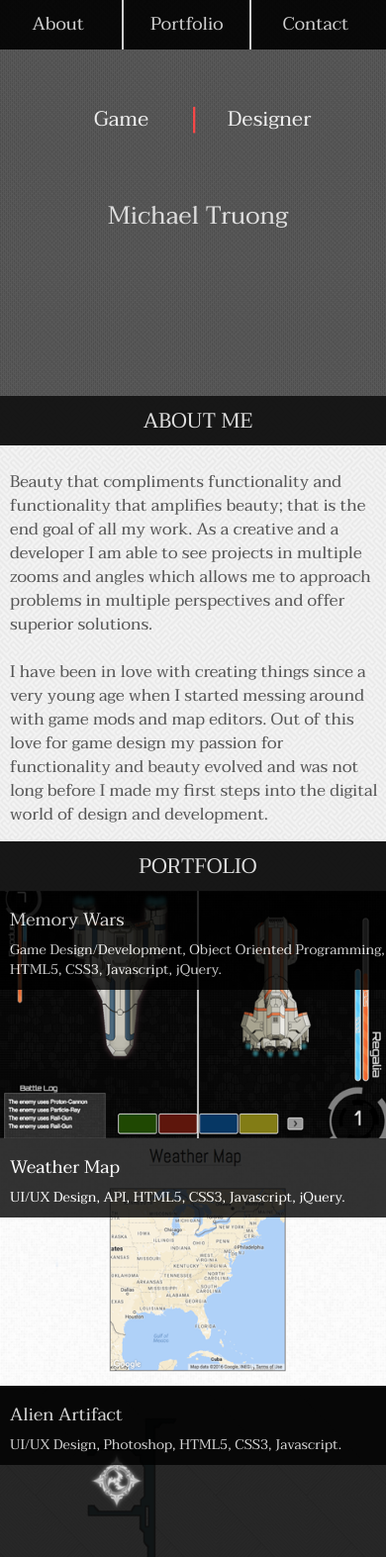
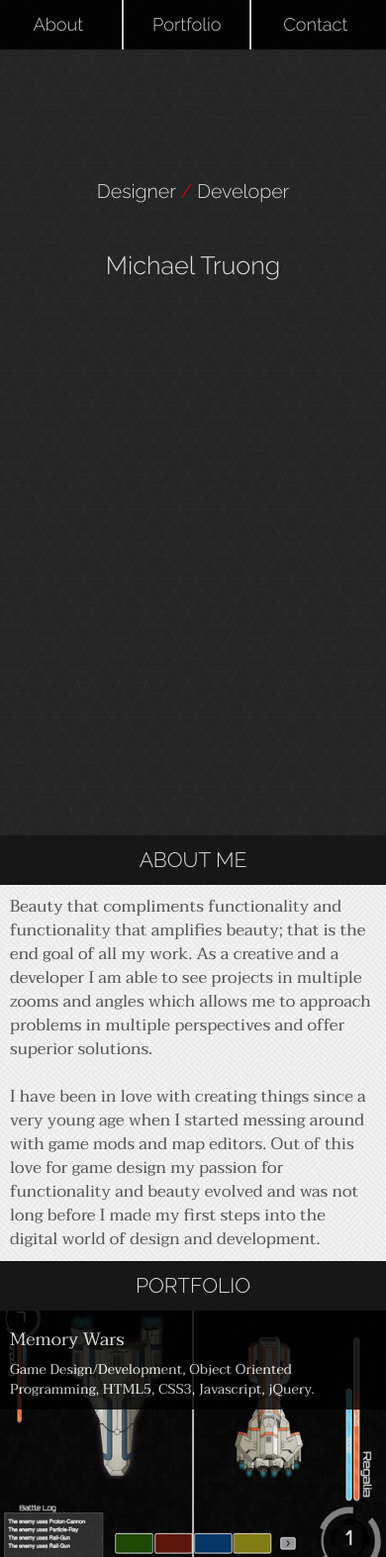
Before and after one commit to michaeldtruong/Portfolio, a PHP site: page / in a window 390 px wide; the page is wider, and only the part inside the window is pictured. Shown: the top 1573 px of that part at 99% size. Run offline with PHP 8.4, Linux system fonts and the light colour scheme; some libraries are stand-ins or nearby versions.

Commit message:
improved responsiveness, banner length is size of display, width scales with window width

```diff
--- a/public/css/portfolio-new.css
+++ b/public/css/portfolio-new.css
@@ -15,7 +15,8 @@ body {
 	margin-top: 30px;
 	color: #555;
 	opacity: 0;
-	font-family: 'Taviraj', serif;
+	/*font-family: 'Taviraj', serif;*/
+	font-family: 'Raleway', sans-serif;
 }
 
 .banner {
@@ -25,7 +26,11 @@ body {
 	width: 595px;
 	height: 245px;
 	opacity: 0;
-	background-image: url(/img/outlets.png);
+	background-image: url(/img/dark_geometric.png);
+}
+
+.bannerContainer {
+	width: 100%;
 }
 
 .bannerText {
@@ -129,6 +134,7 @@ body {
 	z-index: 2;
 	opacity: 0.8;
 	padding: 10px;
+	font-family: 'Taviraj', serif;
 }
 
 .portImage {
@@ -152,6 +158,7 @@ body {
 	opacity: 0;
 	padding: 10px;
 	display: none;
+	font-family: 'Taviraj', serif;
 }
 
 .aboutPicture{
@@ -173,6 +180,7 @@ body {
 	padding: 10px;
 	opacity: 0;
 	display: none;
+	font-family: 'Taviraj', serif;
 }
 
 .contactForm {
@@ -184,6 +192,7 @@ body {
 	padding: 10px;
 	opacity: 0;
 	display: none;
+	font-family: 'Taviraj', serif;
 }
 
 .contactContent {
@@ -195,26 +204,35 @@ body {
 	padding: 10px;
 	opacity: 0;
 	display: none;
+	font-family: 'Taviraj', serif;
 }
 
 .myPic {
 	border: 2px solid #000;
 }
 
+.slash {
+	color: #f00;
+}
+
+#bannerTextMobile {
+	display: none;
+}
+
 #formname {
     width: 50%;
     height: 30px;
-    top: 10px;
-    position: absolute;
+    position: relative;
     border: 1px solid #777;
+    margin-bottom: 10px;
 }
 
 #formemail {
     width: 95%;
     height: 30px;
-    position: absolute;
-    top: 50px;
+    position: relative;
     border: 1px solid #777;
+    margin-bottom: 10px;
 }
 
 #formmessage {
@@ -222,13 +240,12 @@ body {
     height: 150px;
     font-size: 1em;
     border: 1px solid #777;
-    position: absolute;
-    top: 90px;
+    margin-bottom: 10px;
+    position: relative;
 }
 
 #formsubmit {
-    position: absolute;
-    top: 250px;
+    position: relative;
     width: 120px;
     height: 30px;
     border: 1px solid #777;
@@ -258,9 +275,12 @@ body {
 @media (max-width: 600px) {
 
 	.container {
+		position: relative;
 		margin-top: 0px;
-		width: 400px;
-		height: 2750px;
+		padding: 0px;
+		width: 100%;
+		height: auto;
+		margin-bottom: 40px;
 	}
 
 	.navBarMobile {
@@ -297,10 +317,11 @@ body {
 	}
 
 	.banner {
+		position: relative;
 		display: block;
 		opacity: 1;
 		width: 100%;
-		height: 400px;
+		height: 100vh;
 		left: 0px;
 		top: 0px;
 	}
@@ -322,8 +343,10 @@ body {
 	}
 
 	.about {
+		position: relative;
 		width: 100%;
-		top: 465px;
+		height: auto;
+		top: 0px;
 		left: 0px;
 		opacity: 1;
 		display: block;
@@ -335,11 +358,12 @@ body {
 	}
 
 	.portfolio {
-		top: 900px;
+		position: relative;
+		top: 0px;
 		display: block;
 		opacity: 1;
 		width: 100%;
-		height: 1300px;
+		height: auto;
 		left: 0px;
 		overflow: hidden;
 	}
@@ -352,35 +376,31 @@ body {
 		height: 250px;
 	}
 
-	.bannerLeft {
-		position: absolute;
-		width: 150px;
-		top: 105px;
-		left: 0px;
-		text-align: right;
+	.bannerText {
+		display: none;
 	}
 
 	.bannerSeperater {
-		position: absolute;
-		color: #f00;
-		font-size: 2em;
-		top: 100px;
-		left: 190px;
+		display: none;
 	}
 
-	.bannerRight {
+	#bannerTextMobile {
+		display: block;
 		position: absolute;
-		width: 150px;
-		top: 105px;
-		right: 20px;
+		top: 180px;
+		text-align: center;
+		width: 100%;
+		font-size: 1.4em;
+		color: #ddd;
 	}
 
 	.contactContent {
 		display: block;
 		opacity: 1;
 		width: 100%;
-		position: absolute;
-		top: 2210px;
+		height: auto;
+		position: relative;
+		top: 0px;
 		left: 0px;
 		font-size: 1.2em;
 	}
@@ -389,14 +409,15 @@ body {
 		display: block;
 		opacity: 1;
 		width: 100%;
-		position: absolute;
-		top: 2340px;
+		height: auto;
+		position: relative;
+		top: 0px;
 		left: 0px;
 	}
 
 	.nameMobile {
 		position: absolute;
-		top: 200px;
+		top: 250px;
 		left: 0px;
 		width: 100%;
 		display: block;
@@ -408,8 +429,8 @@ body {
 
 	#aboutBanner {
 		display: block;
-		position: absolute;
-		top: 400px;
+		position: relative;
+		top: 0px;
 		left: 0px;
 		width: 100%;
 		height: 50px;
@@ -424,8 +445,8 @@ body {
 
 	#portfolioBanner {
 		display: block;
-		position: absolute;
-		top: 850px;
+		position: relative;
+		top: 0px;
 		left: 0px;
 		width: 100%;
 		height: 50px;
@@ -440,8 +461,8 @@ body {
 
 	#contactBanner {
 		display: block;
-		position: absolute;
-		top: 2150px;
+		position: relative;
+		top: 0px;
 		left: 0px;
 		width: 100%;
 		height: 50px;
--- a/public/index.html
+++ b/public/index.html
@@ -11,6 +11,7 @@
         <title>Michael Truong</title>
         <link href="https://maxcdn.bootstrapcdn.com/bootstrap/3.3.7/css/bootstrap.min.css" rel="stylesheet">
         <link href="https://fonts.googleapis.com/css?family=Taviraj" rel="stylesheet">
+        <link href="https://fonts.googleapis.com/css?family=Raleway:300" rel="stylesheet">
         <link rel="stylesheet" href="/css/portfolio-new.css">
 
     </head>
@@ -20,6 +21,8 @@
         <div class="container">
 
             <div class="banner">
+                <div class="bannerContainer">
+                    <div id="bannerTextMobile">Designer <span class="slash">/</span> Developer</div>
                     <div class="bannerSeperater">|</div>
                     <div class="bannerText bannerRight" id="designer">Designer</div>
                     <div class="bannerText bannerRight" id="developer">Developer</div>
@@ -29,6 +32,7 @@
                     <div class="bannerText bannerLeft" id="php">PHP</div>
                     <div class="bannerText bannerLeft" id="fullStack">Full Stack</div>
                 </div>
+            </div>
             <div class="hline"></div>
             <div class="vline"></div>
             <div class="navBarMobile">
@@ -37,9 +41,6 @@
                 <div class="linksM" id="goContactM">Contact</div>
             </div>
             <div class="nameMobile">Michael Truong</div>
-            <div id="aboutBanner">ABOUT ME</div>
-            <div id="portfolioBanner">PORTFOLIO</div>
-            <div id="contactBanner">CONTACT</div>
             <div class="navBar">
                 <div class="links" id="goAbout">About</div>
                 <div class="links" id="goPortfolio">Portfolio</div>
@@ -47,6 +48,7 @@
                 <div class="links" id="goContact">Contact</div>
             </div>
             <div class="name"><h1 class="nameHeader">Michael Truong</h1></div>
+            <div id="aboutBanner">ABOUT ME</div>
             <div class="about">
                 Beauty that compliments functionality and functionality that amplifies beauty;
                 that is the end goal of all my work. As a creative and a developer I am
@@ -60,6 +62,7 @@
                 first steps into the digital world of design and development.
             </div>
             <div class="aboutPicture"><img src="/img/mike.jpg" class="myPic"></div>
+            <div id="portfolioBanner">PORTFOLIO</div>
             <div class="portfolio">
                 <div class="projects" id="project1">
                     <div class="portContent"><h4>Memory Wars</h4>Game Design/Development, Object Oriented Programming, HTML5, CSS3, Javascript, jQuery.</div>
@@ -83,6 +86,11 @@
                 </div>
             </div>
             <div class="blog"></div>
+            <div id="contactBanner">CONTACT</div>
+            <div class="contactContent">
+                Are you interested in working together? Have any questions, comments, or just need a friend to say hi?
+                You are very welcome to contact me. Then we can create something amazing and later take over the world.
+            </div>
             <div class="contactForm">
                 <form method="POST">
                     <input type="text" id="formname" name="name" class="formtext" placeholder=" Your Name*">
@@ -90,10 +98,6 @@
                     <textarea type="text" id="formmessage" name="message" class="formtextarea" placeholder=" Your Message*"></textarea>
                     <button type="submit" id="formsubmit">SEND</button>
                 </form>
-            </div>
-            <div class="contactContent">
-                Are you interested in working together? Have any questions, comments, or just need a friend to say hi?
-                You are very welcome to contact me. Then we can create something amazing and later take over the world.
             </div>
             <div class="external"></div>
 
@@ -187,7 +191,7 @@
                   if ($(window).width() <= 600) {
                     $(".aboutPicture").css("display", "none");
                     $(".banner").css("display", "block");
-                    $(".banner").css("opacity", "0.7");
+                    $(".banner").css("opacity", "1");
                     $(".portfolio").css("display", "block");
                     $(".portfolio").css("opacity", "1");
                     $(".about").css("display", "block");
@@ -277,7 +281,7 @@
                 }, initialAnimationTime);
                 setTimeout(function() {
                     $(".banner").animate({
-                        opacity: "0.7"
+                        opacity: "1"
                     }, 1000);
                     // $(".loadIcon").css("display", "none");
                 }, 1000);
@@ -311,7 +315,7 @@
                     $(".banner").css("display", "block");
                     $(".name").css("pointerEvents", "none");
                     $(".banner").animate({
-                        opacity: "0.7"
+                        opacity: "1"
                     }, contentShowTime);
                 }, contentDelayTime);
             });
```
Also changed, not shown: public/img/dark_geometric.png (added), public/img/greysquares.png (added), public/img/inflicted.png (added), 1 other file. Lines whose indentation alone changed are shown as unchanged.
